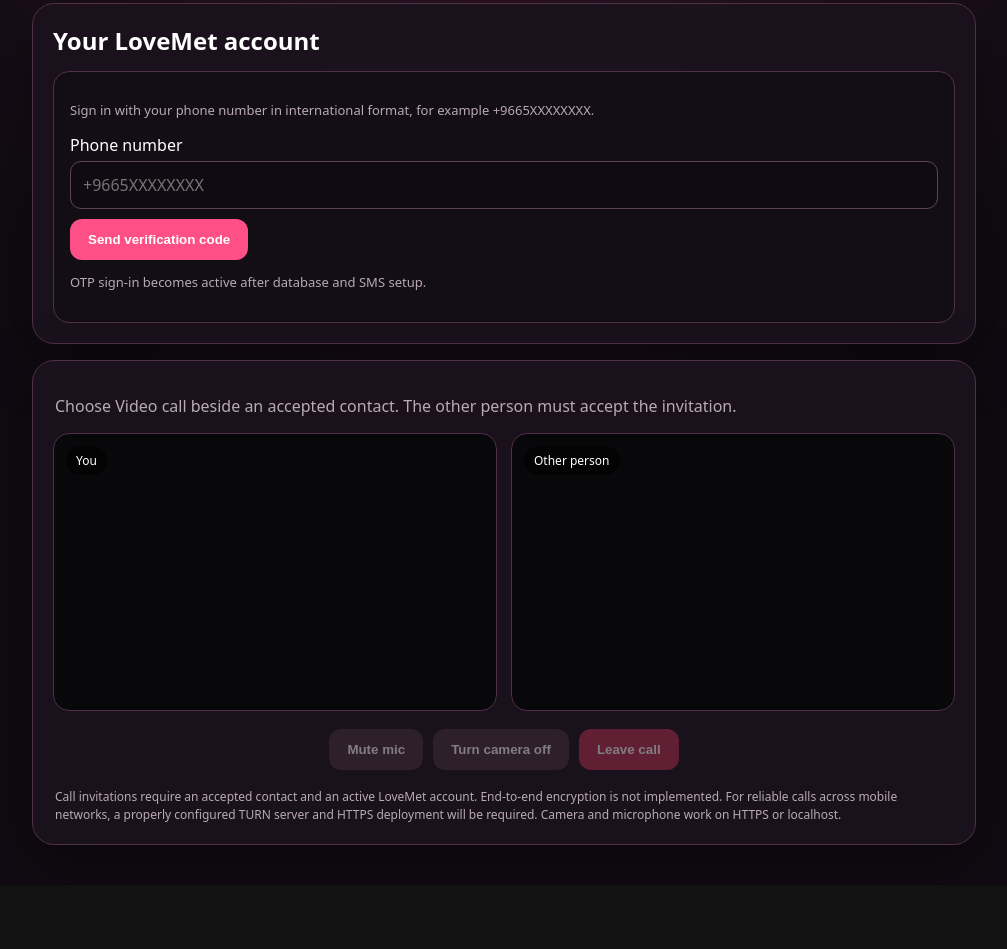
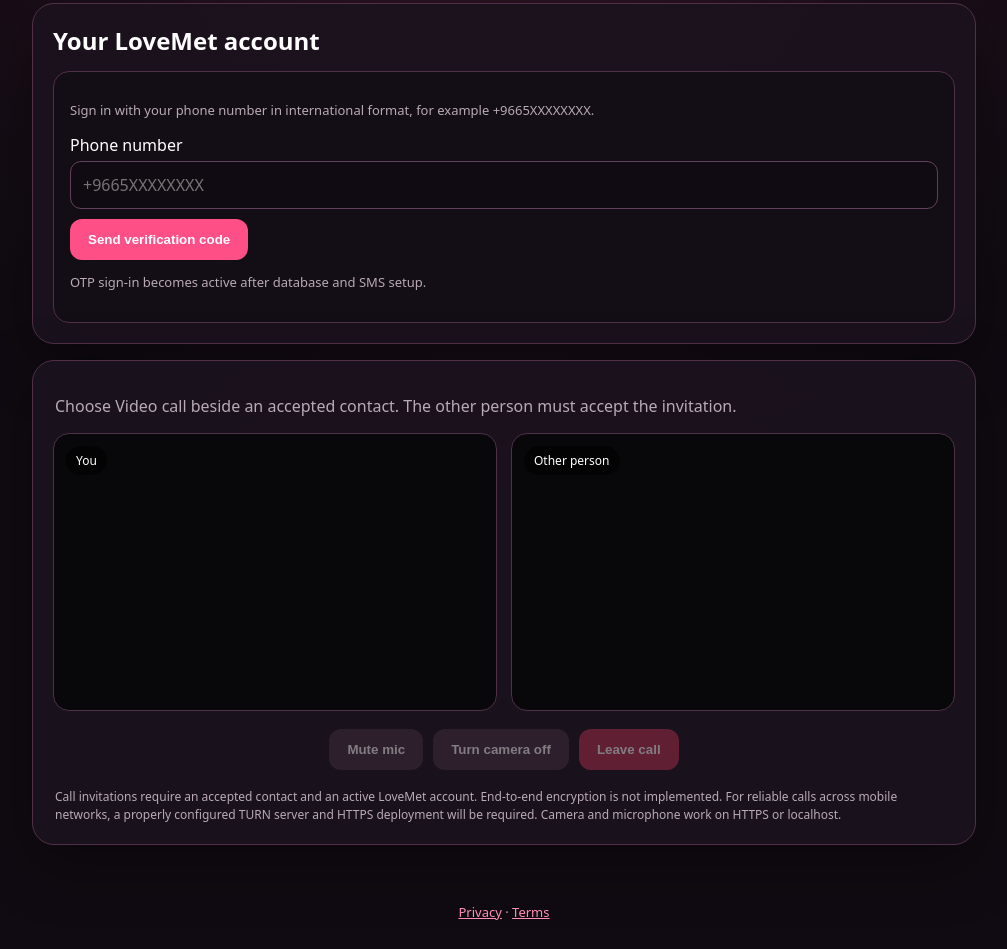
Before and after one commit to beingmdaslam/LoveMet, a website: page public/index.html in a window 1280 px wide. Shown: the part 170-1119 px from the top of the page, without its empty margins (136-1143 px from the left). Before the commit the page ends 1055 px from the top, so only its background shows below. Drawn offline with Linux system fonts and the light colour scheme; no server answers.

Commit message:
Link privacy and terms pages from app

```diff
--- a/public/index.html
+++ b/public/index.html
@@ -61,6 +61,7 @@
     <p class="note">Call invitations require an accepted contact and an active LoveMet account. End-to-end encryption is not implemented. For reliable calls across mobile networks, a properly configured TURN server and HTTPS deployment will be required. Camera and microphone work on HTTPS or localhost.</p>
   </section>
 </main>
+  <footer style="text-align:center;color:#b9aab6;font-size:13px;padding:18px 0 28px"><a href="/privacy.html" style="color:#ff8eb1">Privacy</a> · <a href="/terms.html" style="color:#ff8eb1">Terms</a></footer>
 <script>
 (() => {
   const $ = id => document.getElementById(id);
```
